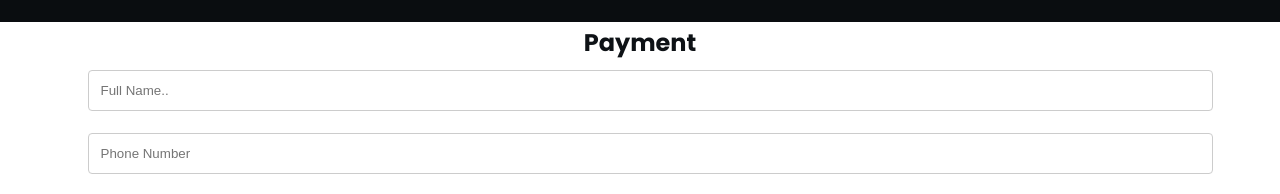
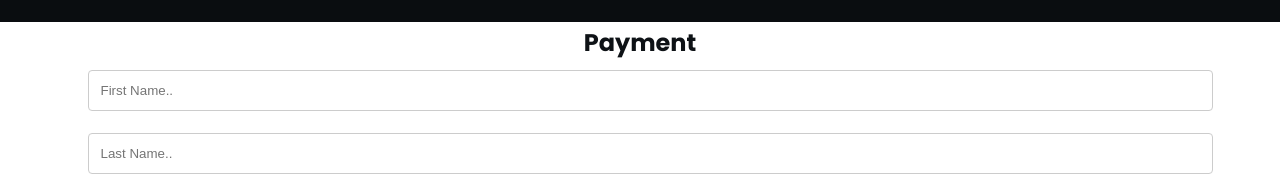
Before and after one commit to AminMusah/real-estate, a React (Vite) app: page /checkout in a window 1280 px wide. Shown: the part 727-921 px from the top of the page. Built offline with nearby package versions, Linux system fonts and the light colour scheme.

Commit message:
integrate paystack

```diff
--- a/package.json
+++ b/package.json
@@ -9,6 +9,7 @@
     "preview": "vite preview"
   },
   "dependencies": {
+    "@paystack/inline-js": "^2.12.6",
     "localforage": "^1.10.0",
     "match-sorter": "^6.3.1",
     "react": "^18.2.0",
--- a/src/index.css
+++ b/src/index.css
@@ -829,7 +829,7 @@ input[type="submit"]:hover {
 }
 
 .property-card {
-  border: 1px solid var(--rich-black-fogra-29);
+  border: 1px solid var(--light-gray);
   box-shadow: var(--shadow-2);
 }
 .property-list li {
--- a/src/pages/Checkout.jsx
+++ b/src/pages/Checkout.jsx
@@ -1,8 +1,34 @@
-import React from "react";
+import React, { useState } from "react";
 import Header from "../components/Header";
 import Footer from "../components/Footer";
-
+import paystackPop from "@paystack/inline-js";
 function Checkout() {
+  const [firstName, setFirstName] = useState("");
+  const [lastName, setLastName] = useState("");
+  const [email, setEmail] = useState("");
+  const [amount, setAmount] = useState("");
+  const payWithPaystack = (e) => {
+    e.preventDefault()
+    const payStack = new paystackPop();
+    payStack.newTransaction({
+      key: "pk_test_26b8ff5d42befde7b35e08f9f379b26ef3e2c1c2",
+      firstName,
+      lastName,
+      amount: amount * 100,
+      email,
+      onSuccess(transaction) {
+        let message = `Payment Complete! Reference ${transaction.reference}`;
+        alert(message);
+        setAmount("")
+        setEmail("")
+        setFirstName("")
+        setLastName("")
+      },
+      onCancel() {
+        alert(`You have canceled your transaction!`);
+      },
+    });
+  };
   return (
     <div>
       <Header />
@@ -13,20 +39,15 @@ function Checkout() {
               Item
             </p> */}
 
-            <h2 className="h2 section-title reveal-left">
-              Details
-            </h2>
+            <h2 className="h2 section-title reveal-left">Details</h2>
 
             <ul className="footer-list">
-
               <li className="footer-list-item">
                 <p>Lorem ipsum dolor sit.</p>
-
               </li>
 
               <li className="footer-list-item">
                 <p>Lorem ipsum dolor, sit amet consectetur adipisicing elit.</p>
-
               </li>
 
               <li className="footer-list-item">
@@ -59,15 +80,19 @@ function Checkout() {
               type="text"
               id="Name"
               name="Name"
-              placeholder="Full Name.."
+              placeholder="First Name.."
+              value={firstName}
+              onChange={(e)=> setFirstName(e.target.value) }
               required
             />
             <input
-              type="tel"
-              id="phone"
-              name="Phone Number"
-              placeholder="Phone Number"
+              type="text"
+              id="Name"
+              name="Name"
+              placeholder="Last Name.."
               required
+              onChange={(e)=> setLastName(e.target.value) }
+
             />
           </div>
           <div className="input-wrapper">
@@ -77,6 +102,8 @@ function Checkout() {
               name="Email"
               placeholder="Email"
               required
+              onChange={(e)=> setEmail(e.target.value) }
+
             />
             <input
               type="tel"
@@ -84,6 +111,8 @@ function Checkout() {
               name="Amount"
               placeholder="Amount"
               required
+              onChange={(e)=> setAmount(e.target.value) }
+
             />
             {/* <select name="Service" id="service" className="input-field" required>
               <option value="Property Management">Property Management</option>
@@ -94,17 +123,19 @@ function Checkout() {
               <option value="Enquiry">Enquiry</option>
             </select> */}
           </div>
-          <div className="input-wrapper">
+          {/* <div className="input-wrapper">
             <textarea
               id="message"
               name="Message"
               placeholder="Your Message.."
               required
             ></textarea>
-          </div>
+          </div> */}
 
-          <button className="btn btn-secondary contact-button">
-            <span className="span">Submit</span>
+          <button className="btn btn-secondary contact-button" onClick={payWithPaystack}>
+            <span className="span" >
+              Submit
+            </span>
           </button>
         </form>
       </section>
```
Also changed, not shown: 1 other file (tests, documents, lock files or other folders).
